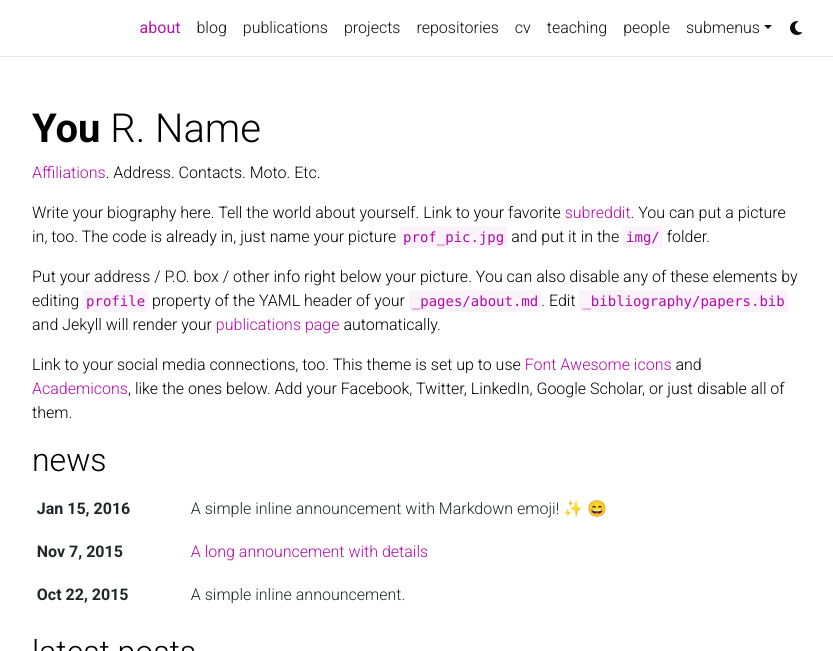
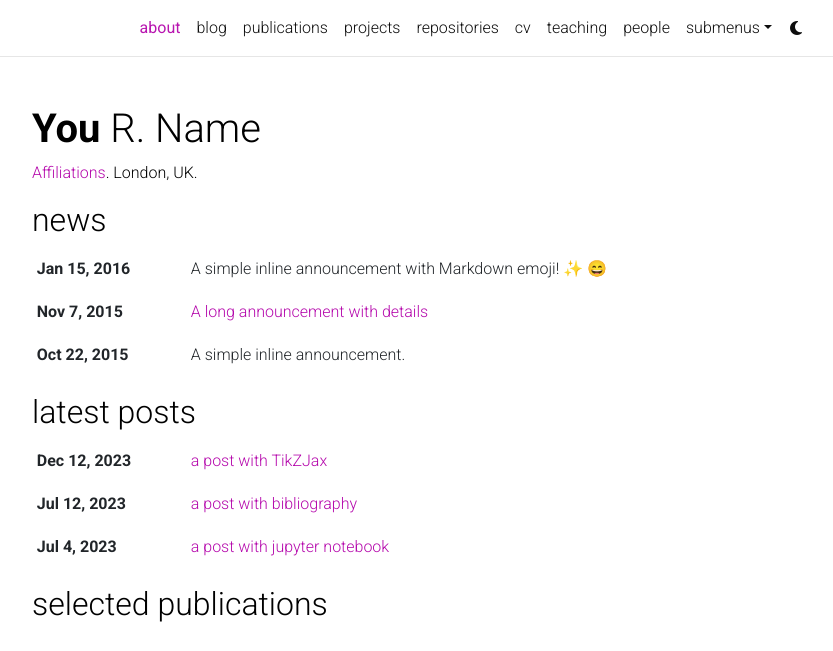
Before and after one commit to ellielikescats/ellielikescats.github.io, a Jekyll site: the page built from _pages/about.md, in a window 1280 px wide and 1180 px high, cut to the strip 0-651 px from the top of the window. Shown: the whole strip, without its empty margins (223-1056 px from the left). Built offline with Jekyll 4.4.1, drawn with Linux system fonts in a browser that asks for light colours; emoji names are drawn with the system emoji font; comment, search, counter and statistics services are not loaded; a style sheet for code colours, icons or effects is not loaded.

Commit message:
more changes to personal

```diff
--- a/_pages/about.md
+++ b/_pages/about.md
@@ -2,7 +2,7 @@
 layout: about
 title: about
 permalink: /
-subtitle: <a href='#'>Affiliations</a>. Address. Contacts. Moto. Etc.
+subtitle: <a href='#'>Affiliations</a>. London, UK.
 
 profile:
   align: right
@@ -18,9 +18,10 @@
 selected_papers: true # includes a list of papers marked as "selected={true}"
 social: true  # includes social icons at the bottom of the page
 ---
-
+<!---
 Write your biography here. Tell the world about yourself. Link to your favorite [subreddit](http://reddit.com). You can put a picture in, too. The code is already in, just name your picture `prof_pic.jpg` and put it in the `img/` folder.
 
 Put your address / P.O. box / other info right below your picture. You can also disable any of these elements by editing `profile` property of the YAML header of your `_pages/about.md`. Edit `_bibliography/papers.bib` and Jekyll will render your [publications page](/al-folio/publications/) automatically.
 
 Link to your social media connections, too. This theme is set up to use [Font Awesome icons](https://fontawesome.com/) and [Academicons](https://jpswalsh.github.io/academicons/), like the ones below. Add your Facebook, Twitter, LinkedIn, Google Scholar, or just disable all of them.
+-->
```
